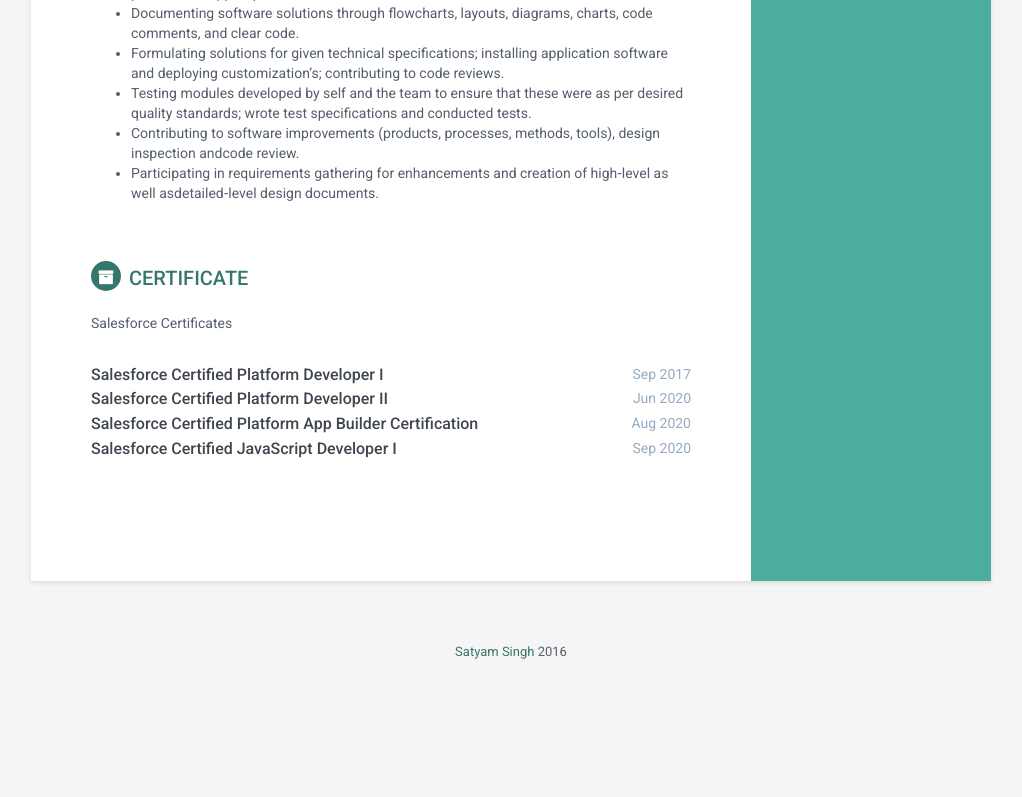
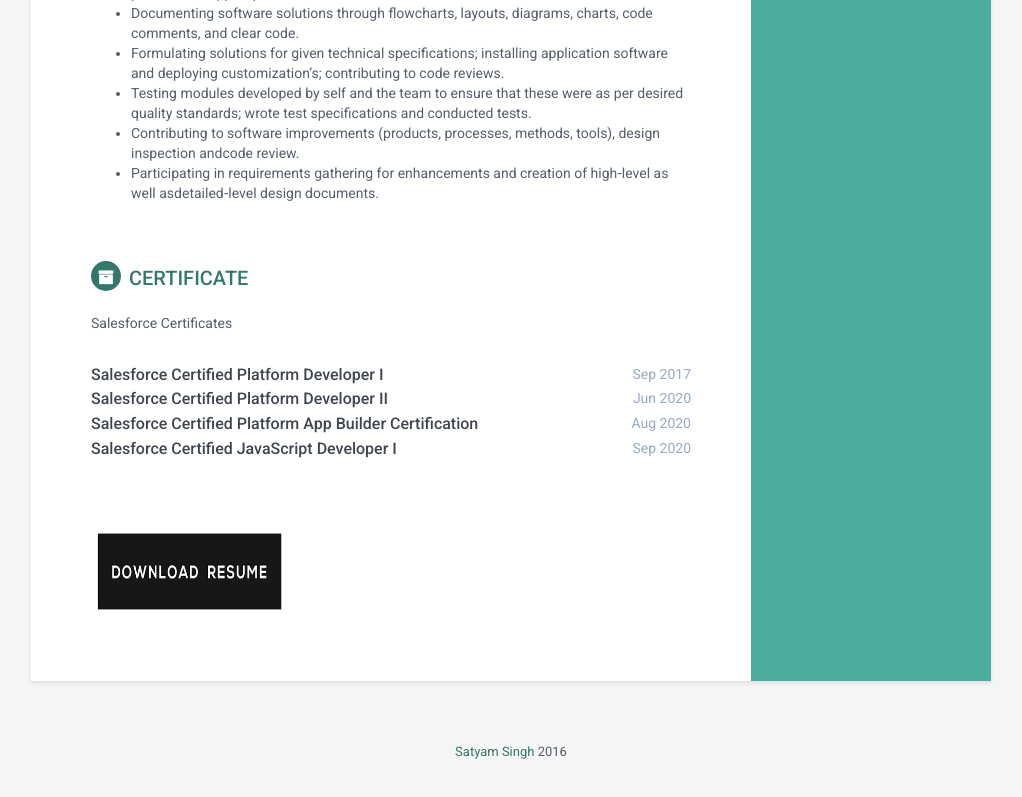
Before and after one commit to gautamsa/gautamsa.github.io, a plain HTML site: page index.html in a window 1280 px wide. Shown: the part 1360-2157 px from the top of the page, without its empty margins (129-1151 px from the left). Before the commit the page ends 2083 px from the top, so only its background shows below. Drawn offline with nearby package versions, Linux system fonts and the light colour scheme.

Commit message:
Add files via upload

```diff
--- a/index.html
+++ b/index.html
@@ -225,6 +225,11 @@
                 <!--//item-->
 
             </section>
+            <div class="languages-container container-block">
+              <a href="Satyam_Resume_2021.pdf" download>
+                <img src="downloadResume.png" alt="W3Schools" width="200" height="100">
+              </a>
+            </div>
             <!--//section-->
         </div>
         <!--//main-body-->
```
Also changed, not shown: downloadResume.png (added), 1 other file.
